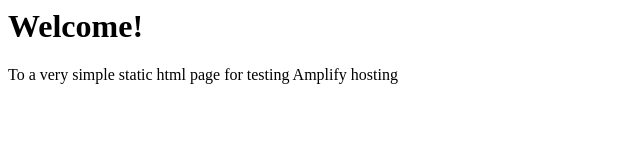
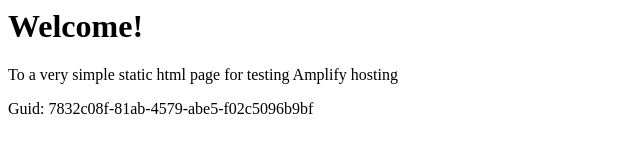
Before and after one commit to aws-aemilia-gru/Github-PR-Commit-Integration-Test-DoNotTouch-v0-preprod-sa-east-1, a website: page src/index.html in a window 1280 px wide. Shown: the whole page, without its empty margins (0-640 px from the left). Drawn offline with Linux system fonts and the light colour scheme.

Commit message:
commit from integ tests

```diff
--- a/src/index.html
+++ b/src/index.html
@@ -1,3 +1,5 @@
+
+
 <html lang="en">
 
 <head>
@@ -10,6 +12,6 @@
 <body>
     <h1>Welcome!</h1>
     <p>To a very simple static html page for testing Amplify hosting</p>
-</body>
+    <p>Guid: 7832c08f-81ab-4579-abe5-f02c5096b9bf</p></body>
 
 </html>
```
